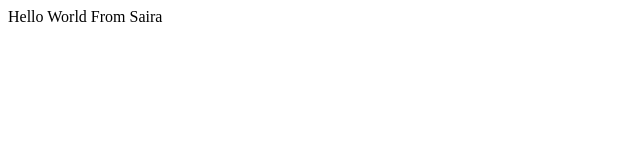
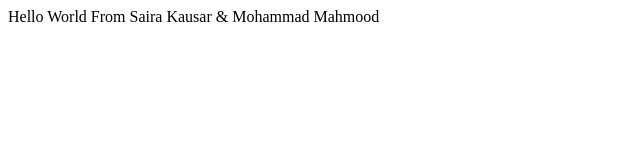
Before and after one commit to saira-2020/Bootcamp2020, a plain HTML site: page index.html in a window 1280 px wide. Shown: the whole page, without its empty margins (0-640 px from the left). Drawn offline with Linux system fonts and the light colour scheme.

Commit message:
1st Changes by mahmood
Two names

```diff
--- a/index.html
+++ b/index.html
@@ -6,7 +6,7 @@
 </head>
 <body>
     <div>
-        Hello World From Saira
+        Hello World From Saira Kausar & Mohammad Mahmood
     </div>
 
 </body>
```
